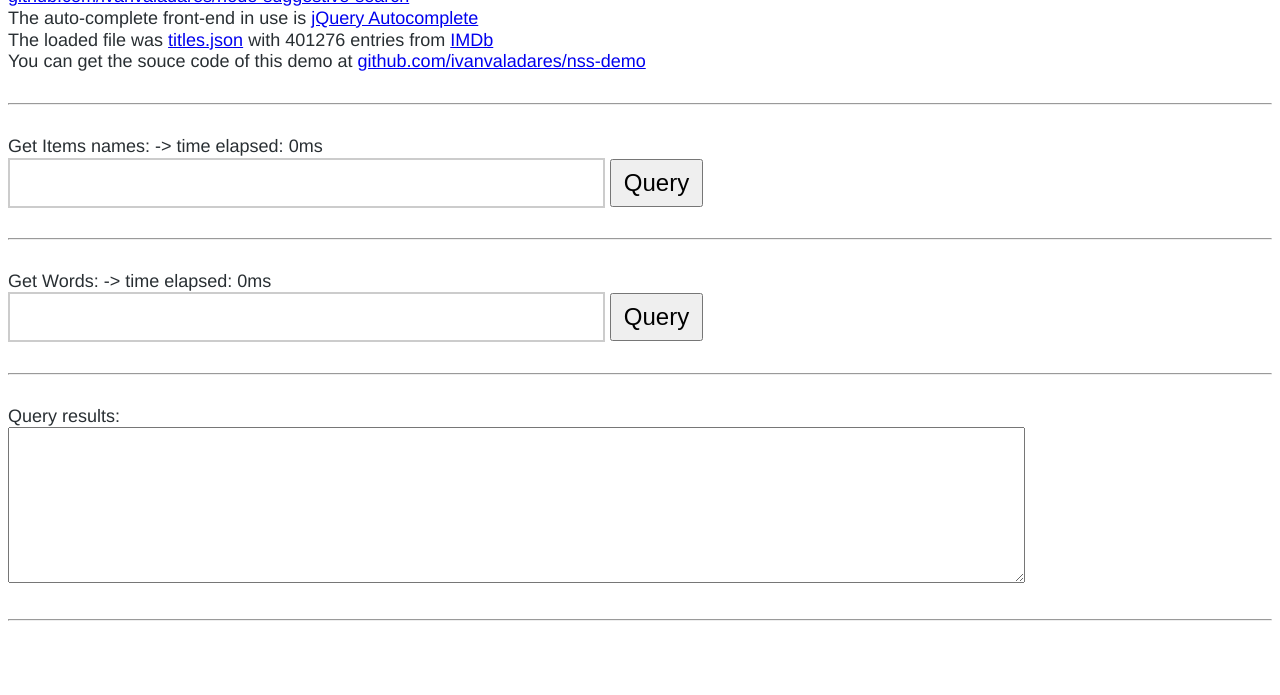
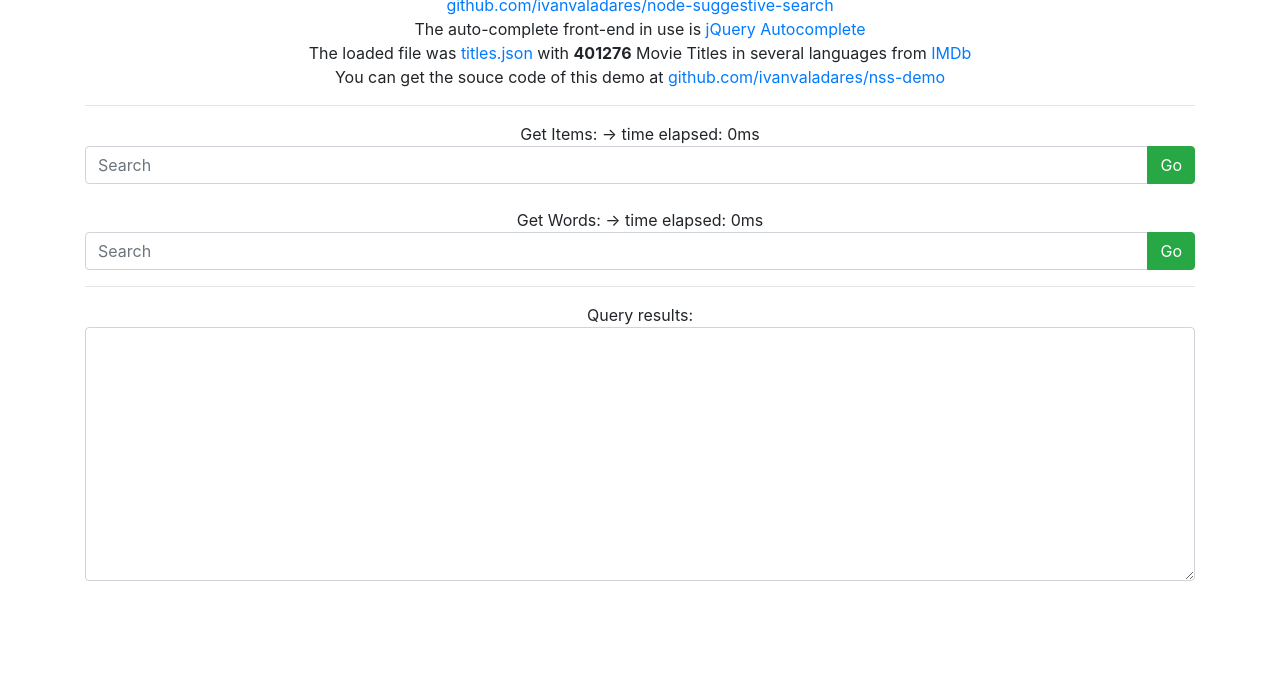
Before and after one commit to ivanvaladares/nss-demo, a website: page public/index.html in a window 1280 px wide. Shown: the part 105-800 px from the top of the page. Drawn offline with nearby package versions, Linux system fonts and the light colour scheme.

Commit message:
including bootstrap

```diff
--- a/public/index.html
+++ b/public/index.html
@@ -1,31 +1,16 @@
-
 <!DOCTYPE html>
 <html lang="en">
 
 <head>
 	<meta charset="utf-8" />
 	<title>Node Suggestive Search - example of usage</title>
+	<meta name="viewport" content="width=device-width, initial-scale=1.0, user-scalable=no, maximum-scale=1.0">
 	<style>
 		html {
-			font: normal normal normal 18px/1.2 "Helvetica Neue", Roboto, "Segoe UI", Calibri, sans-serif;
+			font-family: sans-serif;
+			-ms-text-size-adjust: 100%;
+			-webkit-text-size-adjust: 100%;
 			color: #292f33;
-		}
-
-		input {
-			padding: 8px 12px;
-			font-size: 24px;
-			line-height: 30px;
-		}
-
-		input[type="text"] {
-			width: 45%;
-			height: 30px;
-			border: 2px solid #ccc;
-			outline: none;
-		}
-
-		textarea {
-			width: 80%;
 		}
 
 		.autocomplete-suggestions {
@@ -39,8 +24,10 @@
 			white-space: nowrap;
 			overflow: hidden;
 		}
+
 	</style>
 
+	<link rel="stylesheet" href="https://cdnjs.cloudflare.com/ajax/libs/twitter-bootstrap/4.3.1/css/bootstrap.min.css" />
 	<script type="text/javascript" src="https://ajax.googleapis.com/ajax/libs/jquery/1.7.2/jquery.min.js"></script>
 	<script src="jquery.autocomplete.min.js"></script>
 	<script async src="https://www.googletagmanager.com/gtag/js?id=UA-86657368-1"></script>
@@ -56,34 +43,58 @@
 </head>
 
 <body>
-	<h1>Node Suggestive Search - example of usage</h1>
-	<a href="https://github.com/ivanvaladares/node-suggestive-search" target="_blank">github.com/ivanvaladares/node-suggestive-search</a>
-    <br />
-    The auto-complete front-end in use is <a href="https://github.com/devbridge/jQuery-Autocomplete" target="_blank">jQuery Autocomplete</a>
-    <br />
-    The loaded file was <a href="titles.json" target="_blank">titles.json</a> with 401276 entries from <a href="https://www.imdb.com/" target="_blank">IMDb</a>
-    <br />
-	You can get the souce code of this demo at <a href="https://github.com/ivanvaladares/nss-demo" target="_blank">github.com/ivanvaladares/nss-demo</a>
+
+	<div class="container">
+		<div class="row">
+			<div class="col-sm-12">
+				<div class="text-center">
+
+					<h1>Node Suggestive Search</h1>
+					<h3>Example of usage</h3>
 
 
-	<br /><br />
-	<hr /><br /> Get Items names: -> time elapsed: <span id="items-timeElapsed">0ms</span><br />
-	<input type="text" id="ajax-example-items" class="typeahead" size="30">
-	<input type="button" id="btnItemsQuery" value="Query" />
+					<a href="https://github.com/ivanvaladares/node-suggestive-search"
+						target="_blank">github.com/ivanvaladares/node-suggestive-search</a>
+					<br />
+					The auto-complete front-end in use is <a href="https://github.com/devbridge/jQuery-Autocomplete"
+						target="_blank">jQuery Autocomplete</a>
+					<br />
+					The loaded file was <a href="titles.json" target="_blank">titles.json</a> with <strong>401276</strong> Movie Titles
+					in several languages from <a href="https://www.imdb.com/" target="_blank">IMDb</a>
+					<br />
+					You can get the souce code of this demo at <a href="https://github.com/ivanvaladares/nss-demo"
+						target="_blank">github.com/ivanvaladares/nss-demo</a>
 
-	<br /><br />
-	<hr /><br /> Get Words: -> time elapsed: <span id="words-timeElapsed">0ms</span> <br />
-	<input type="text" id="ajax-example-words" class="typeahead" size="30">
-	<input type="button" id="btnWordsQuery" value="Query" />
 
-	<br /><br />
-	<hr /><br /> Query results:
+
+					<hr />Get Items: -> time elapsed: <span id="items-timeElapsed">0ms</span><br />
+					<div class="input-group mb-4">
+						<input type="text" id="ajax-example-items" class="form-control typeahead" placeholder="Search">
+						<div class="input-group-append">
+							<button class="btn btn-success" type="submit" id="btnItemsQuery">Go</button>
+						</div>
+					</div>
+
+					Get Words: -> time elapsed: <span id="words-timeElapsed">0ms</span> <br />
+					<div class="input-group">
+						<input type="text" id="ajax-example-words" class="form-control typeahead" placeholder="Search">
+						<div class="input-group-append">
+							<button class="btn btn-success" type="submit" id="btnWordsQuery">Go</button>
+						</div>
+					</div>
+					<hr />
+
+					Query results: <br />
+					<textarea id="queryResults" rows="10" class="form-control"></textarea>
+
 					<br />
-	<textarea id="queryResults" rows="10"></textarea>
 
-	<br /><br />
-	<hr /><br />
+				</div>
+			</div>
+		</div>
+	</div>
 
+</body>
 
 <script type="text/javascript">
 	$(document).ready(function () {
@@ -150,7 +161,7 @@
 				url: "/query/?q=" + $('#ajax-example-words').val()
 			})
 				.done(function (data) {
-						$('#queryResults').val(JSON.stringify(data, null,  '  '));
+					$('#queryResults').val(JSON.stringify(data, null, '  '));
 				}
 			);
 
@@ -158,14 +169,6 @@
 
 	});
 
-		var HOST = location.origin.replace(/^http/, 'ws')
-		var ws = new WebSocket(HOST);
-
-		ws.onmessage = function (event) {
-			console.log('Server sent:' + event.data);
-		};
 </script>
 
-</body>
-
 </html>
```
Lines whose indentation alone changed are shown as unchanged.
